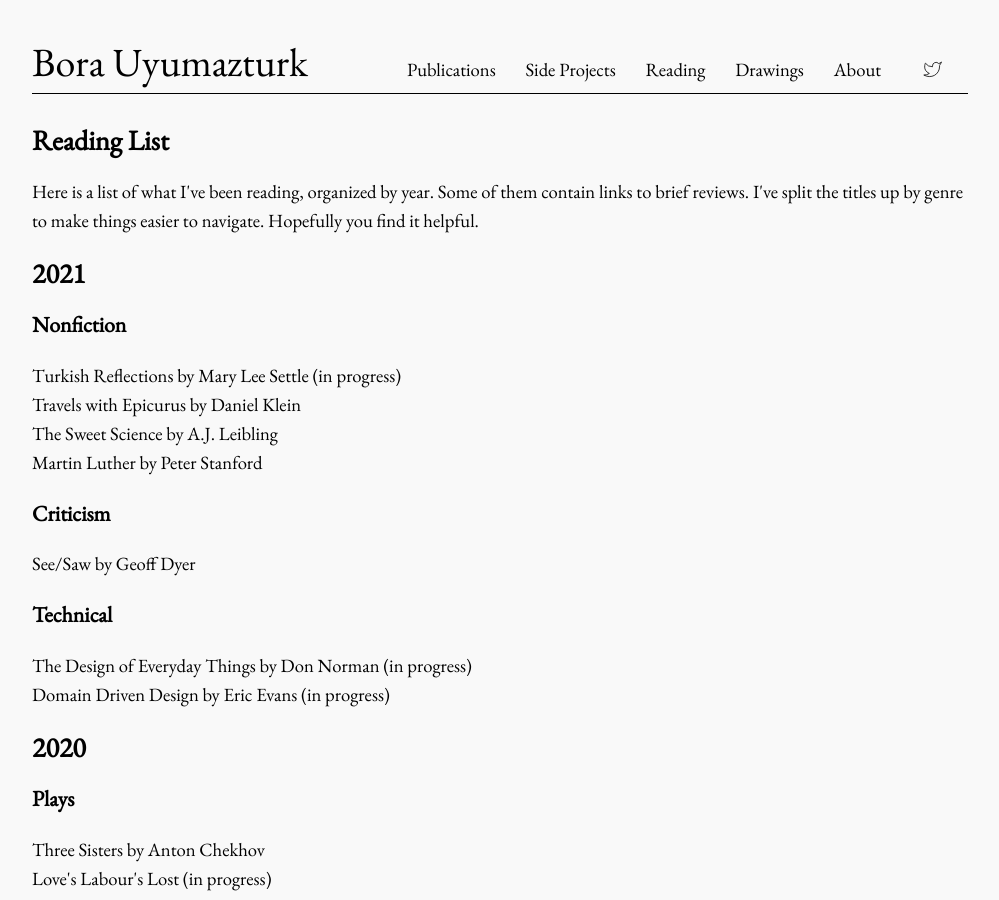
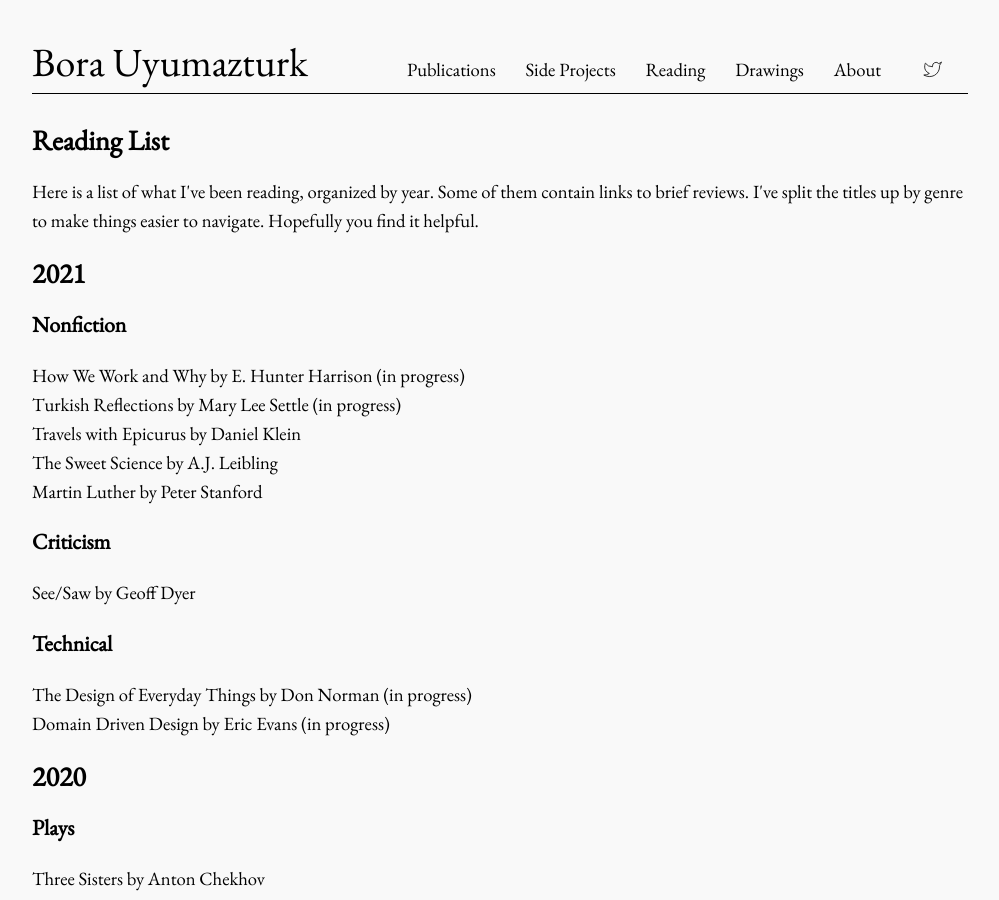
Before and after one commit to bora-uyumazturk/bora-uyumazturk.github.io, a Jekyll site: the page built from reading.html, in a window 1280 px wide and 900 px high. Shown: the whole window, without its empty margins (140-1139 px from the left). Built offline with Jekyll 4.4.1, drawn with Linux system fonts in a browser that asks for light colours.

Commit message:
Update reading.html

```diff
--- a/reading.html
+++ b/reading.html
@@ -16,6 +16,7 @@ title: Reading
 
   <h3>Nonfiction</h2>
 
+  How We Work and Why by E. Hunter Harrison (in progress) <br>
   Turkish Reflections by Mary Lee Settle (in progress) <br>
   Travels with Epicurus by Daniel Klein <br>
   The Sweet Science by A.J. Leibling <br>
```
